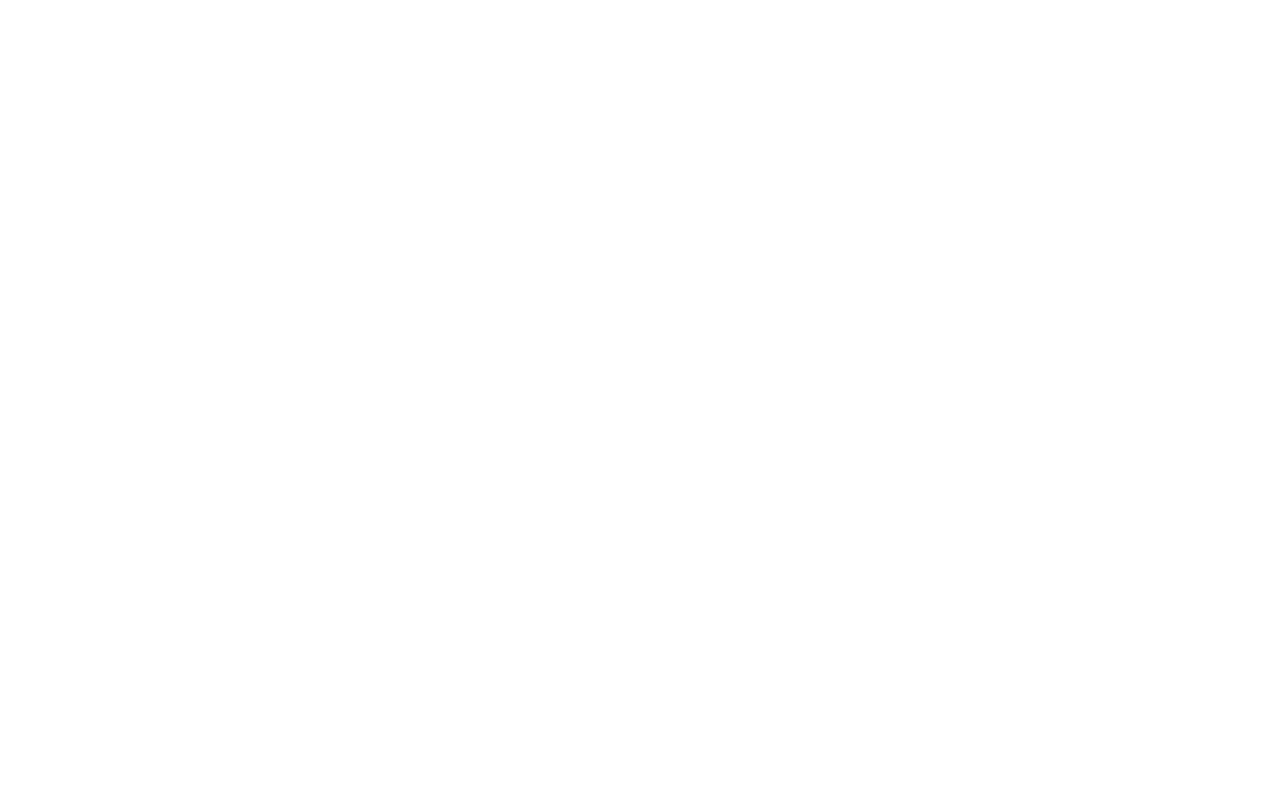
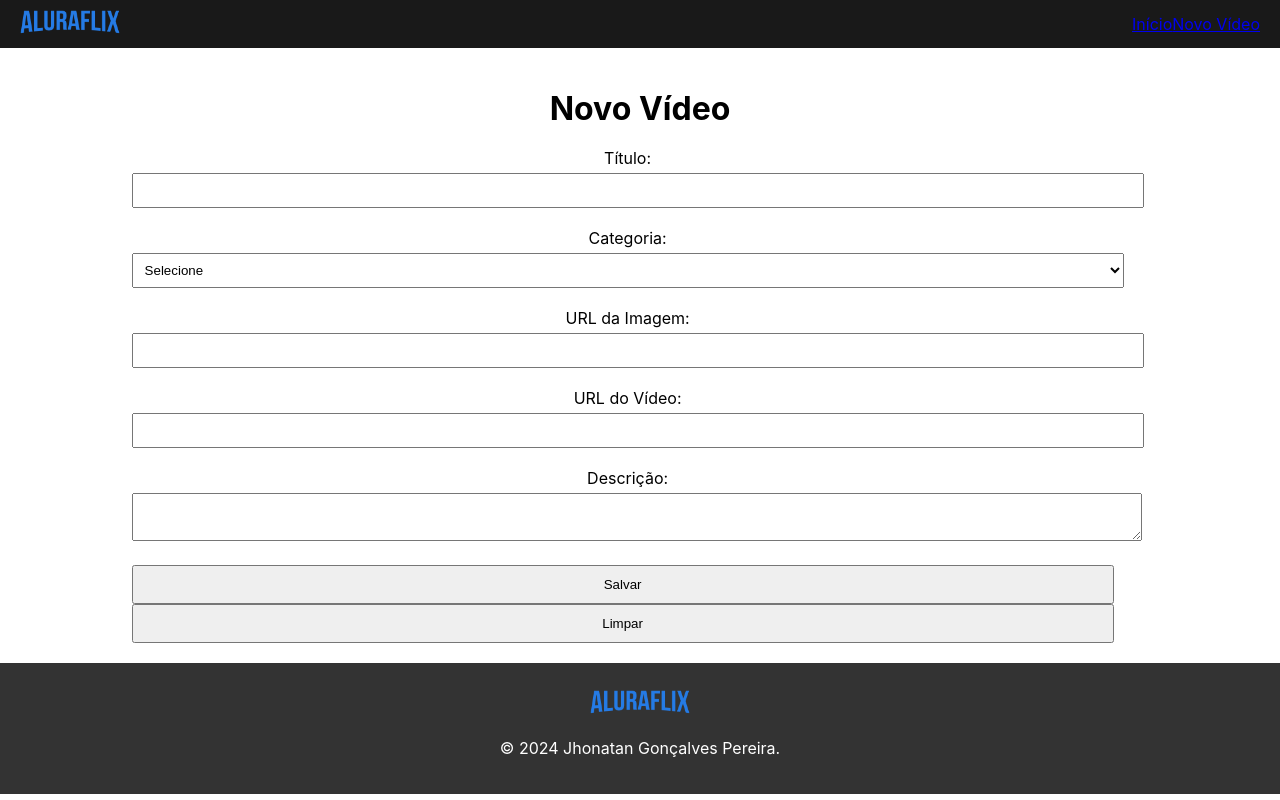
Before and after one commit to jhonatan-goncalves-pereira/alura-flix, a React (Create React App) app: page /novo-video in a window 1280 px wide. Before the commit this address had no page. Built offline with nearby package versions, Linux system fonts and the light colour scheme.

Commit message:
REACT: Implementação da pagina NovoVideo e adicao no roteamento

```diff
--- a/public/index.html
+++ b/public/index.html
@@ -24,7 +24,7 @@
       work correctly both with client-side routing and a non-root public URL.
       Learn how to configure a non-root public URL by running `npm run build`.
     -->
-    <title>React App</title>
+    <title>Alura Flix</title>
   </head>
   <body>
     <noscript>You need to enable JavaScript to run this app.</noscript>
--- a/src/components/Header/Header.module.css
+++ b/src/components/Header/Header.module.css
@@ -5,19 +5,19 @@
   padding: 10px 20px;
   background-color: rgba(0, 0, 0, .9);
   color: white;
-
 }
 
-  .logo h1 {
-    margin: 0;
+.logo img {
+  width: 100px;
 }
 
 .nav-link {
-    margin: 0 10px;
   color: white;
   text-decoration: none;
+  margin: 0 10px;
 }
 
-  .nav-link:hover {
+.nav-link.active {
+  font-weight: bold;
   text-decoration: underline;
 }
--- a/src/components/Header/index.js
+++ b/src/components/Header/index.js
@@ -1,16 +1,18 @@
 import React from 'react';
-import { Link } from 'react-router-dom';
+import { Link, useLocation  } from 'react-router-dom';
 import styles from './Header.module.css'; // Importe o módulo de estilos corretamente
 
 const Header = () => {
+  const location = useLocation();
+
   return (
     <header className={styles.header}>
       <div className={styles.logo}>
-        <img src="/Logo@2x.png" alt="Logo da sua aplicação" width={100} />
+        <img src="/Logo@2x.png" alt="Logo da sua aplicação" />
       </div>
-      <nav>
-        <Link to="/" className={styles.navLink}>Início</Link>
-        <Link to="/novo-video" className={styles.navLink}>Novo Vídeo</Link>
+       <nav>
+        <Link to="/" className={`nav-link ${location.pathname === '/' ? 'active' : ''}`}>Início</Link>
+        <Link to="/novo-video" className={`nav-link ${location.pathname === '/novo-video' ? 'active' : ''}`}>Novo Vídeo</Link>
       </nav>
     </header>
   );
--- a/src/index.js
+++ b/src/index.js
@@ -3,12 +3,14 @@ import ReactDOM from 'react-dom/client';
 import { BrowserRouter as Router, Route, Routes } from 'react-router-dom';
 import './index.css';
 import Home from './pages/Home/Home';
+import NovoVideo from './pages/NovoVideo';
 
 const root = ReactDOM.createRoot(document.getElementById('root'));
 root.render(
   <Router>
     <Routes>
       <Route path="/" exact element={<Home/>} />
+      <Route path="/novo-video" element={<NovoVideo />} />
     </Routes>
   </Router>
 );
--- /dev/null
+++ b/src/pages/NovoVideo/NovoVideo.module.css
@@ -0,0 +1,32 @@
+.novoVideo {
+   text-align: center;
+    padding: 20px;
+
+    flex-direction: column;
+  }
+  .novoVideo h1 {
+    margin-bottom: 20px;
+  }
+  .novoVideo form {
+    width: 80%;
+    margin-left: 9%;
+    display: flex;
+    flex-direction: column;
+  }
+  .novoVideo label {
+    margin-bottom: 10px;
+  }
+  .novoVideo input,
+  .novoVideo select,
+  .novoVideo textarea {
+    padding: 8px;
+    margin-top: 5px;
+    margin-bottom: 10px;
+    width: 100%;
+  }
+
+  .novoVideo button {
+    padding: 10px 20px;
+    margin-right: 10px;
+    cursor: pointer;
+  }
--- /dev/null
+++ b/src/pages/NovoVideo/index.js
@@ -0,0 +1,67 @@
+import React, { useState } from 'react';
+import Header from '../../components/Header';
+import Footer from '../../components/Footer';
+import styles from './NovoVideo.module.css'; // Importe o CSS module corretamente
+
+const NovoVideo = () => {
+  const [title, setTitle] = useState('');
+  const [category, setCategory] = useState('');
+  const [imageUrl, setImageUrl] = useState('');
+  const [videoUrl, setVideoUrl] = useState('');
+  const [description, setDescription] = useState('');
+
+  const handleSave = () => {
+    // Lógica para salvar o vídeo
+    console.log({ title, category, imageUrl, videoUrl, description });
+  };
+
+  const handleClear = () => {
+    setTitle('');
+    setCategory('');
+    setImageUrl('');
+    setVideoUrl('');
+    setDescription('');
+  };
+
+  return (
+    <div>
+      <Header />
+      <main className={styles.novoVideo}> {/* Use a classe do CSS module aqui */}
+        <h1>Novo Vídeo</h1>
+        <form>
+          <label>
+            Título:
+            <input type="text" value={title} onChange={(e) => setTitle(e.target.value)} />
+          </label>
+          <label>
+            Categoria:
+            <select value={category} onChange={(e) => setCategory(e.target.value)}>
+              <option value="">Selecione</option>
+              <option value="Frontend">Frontend</option>
+              <option value="Backend">Backend</option>
+              <option value="Inovação">Inovação</option>
+              <option value="Gestão">Gestão</option>
+            </select>
+          </label>
+          <label>
+            URL da Imagem:
+            <input type="text" value={imageUrl} onChange={(e) => setImageUrl(e.target.value)} />
+          </label>
+          <label>
+            URL do Vídeo:
+            <input type="text" value={videoUrl} onChange={(e) => setVideoUrl(e.target.value)} />
+          </label>
+          <label>
+            Descrição:
+            <textarea value={description} onChange={(e) => setDescription(e.target.value)}></textarea>
+          </label>
+          <button type="button" onClick={handleSave}>Salvar</button>
+          <button type="button" onClick={handleClear}>Limpar</button>
+        </form>
+      </main>
+      <Footer />
+    </div>
+  );
+};
+
+export default NovoVideo;
```
Lines whose indentation alone changed are shown as unchanged.
